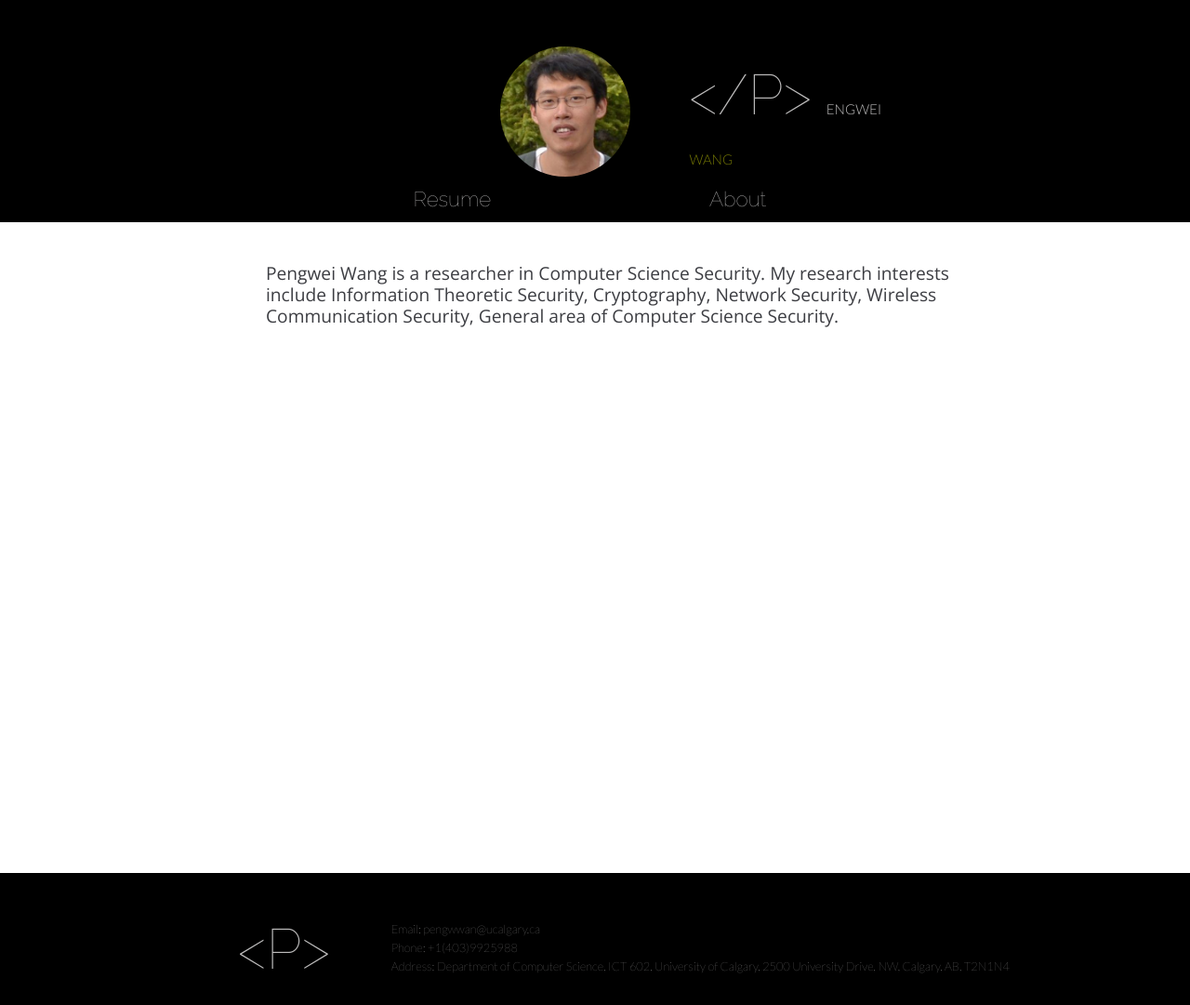
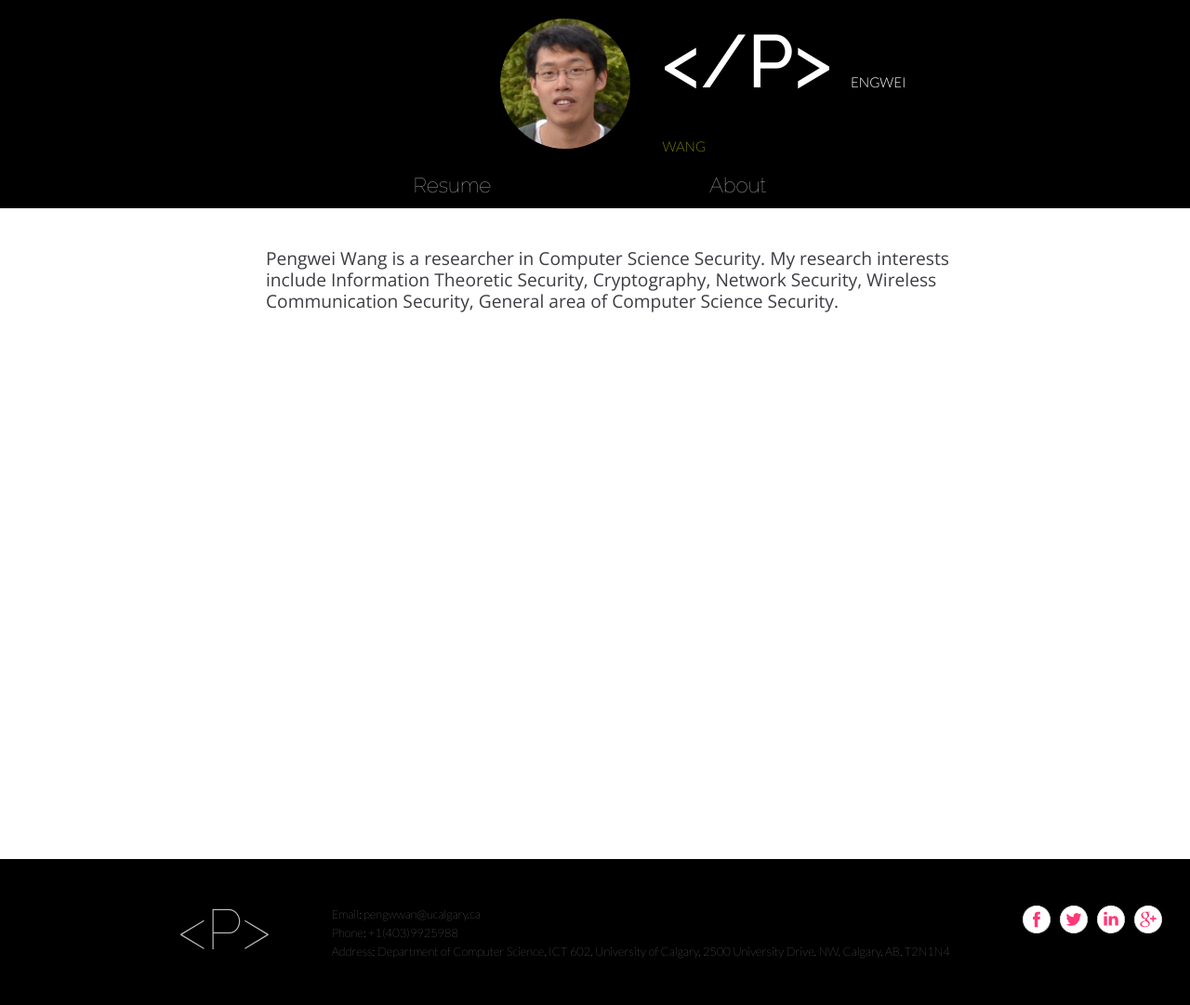
Before and after one commit to peweew/peweew.github.io, a plain HTML site: page about.html in a window 1280 px wide. Shown: the whole page at 93% size. After the commit the page ends 1060 px from the top, so only its background shows below. Drawn offline with nearby package versions, Linux system fonts and the light colour scheme.

Commit message:
change new title and add social network icon

```diff
--- a/about.html
+++ b/about.html
@@ -8,7 +8,7 @@
     <title>PENGWEI WANG</title>
     <link rel="stylesheet" type="text/css" href="main.css">
 
-    <link href='https://fonts.googleapis.com/css?family=Raleway:300,200,100' rel='stylesheet' type='text/css'>
+    <link href='https://fonts.googleapis.com/css?family=Raleway:400,800,900,700,600,500,300,200,100' rel='stylesheet' type='text/css'>
 
     <link href='https://fonts.googleapis.com/css?family=Lato:400,300,100' rel='stylesheet' type='text/css'>
 
@@ -99,6 +99,20 @@
             Address: Department of Computer Science, ICT 602, University of Calgary, 2500 University Drive, NW, Calgary, AB, T2N1N4
             </p>
         </div>
+        <div class = "footer_images">
+            <a href = "https://www.facebook.com/profile.php?id=540106513">
+                <img class = "footer_image" src = "images/f6.svg" alt = "f"/>
+            </a>
+            <a href = "https://twitter.com/pengwei__wang">
+                <img class = "footer_image" src = "images/t6.svg" alt = "t"/>
+            </a>
+            <a href = "https://www.linkedin.com/profile/view?id=AAMAAA7SzEIBmHXlFO7zO58Wg2tCvI2V_4Kbeb0&trk=hp-identity-name">
+                <img class = "footer_image" src = "images/l6.svg" alt = "l"/>
+            </a>
+            <a href = "https://plus.google.com/u/0/100241029524475318899">
+                <img class = "footer_image" src = "images/g6.svg" alt = "g"/>
+            </a>
+        </div>
     </footer>
 
 
--- a/main.css
+++ b/main.css
@@ -31,7 +31,7 @@ ul {
  */
 
 header {
-    padding-top: 50px;
+    padding-top: 20px;
     background-color: black;
 }
 .header_container {
@@ -46,13 +46,15 @@ header {
 .header_title {
     text-transform: uppercase;
     line-height: 3px;
-    margin-left: 5%;
+    margin-left: 35px;
 }
 h2 {
     font-family: 'Raleway', sans-serif;
-    font-weight: 100;
+    font-weight: 500;
     color: #BCBBBB;
-    font-size: 1.9em;
+    color: white;
+    margin-top: 45px;
+    font-size: 2.5em;
 }
 .header_title_subtitle {
     font-size: 15px;
@@ -217,7 +219,7 @@ main {
     font-weight: 100;
     color: #BCBBBB;
     font-size: 1.9em;
-    margin-left: 20%;
+    margin-left: 15%;
 }
 .footer_list {
     margin-left: 5%;
@@ -232,3 +234,13 @@ main {
     padding: 2px;
     word-wrap: break-word;
 }
+.footer_images{
+    position: absolute;
+    right: 30px;
+    margin-top: 20px;
+    display: flex;
+}
+.footer_image{
+    padding-left: 10px;
+    width: 30px;
+}
```
Also changed, not shown: index.html (+15 -1 lines), images/f1.svg (added), images/f2.svg (added), images/f3.svg (added), images/f4.svg (added), images/f5.svg (added), images/f6.svg (added), images/f7.svg (added), images/f8.svg (added), images/f9.svg (added), images/g1.svg (added), images/g6.svg (added), images/l1.svg (added), images/l6.svg (added), 2 more files.
